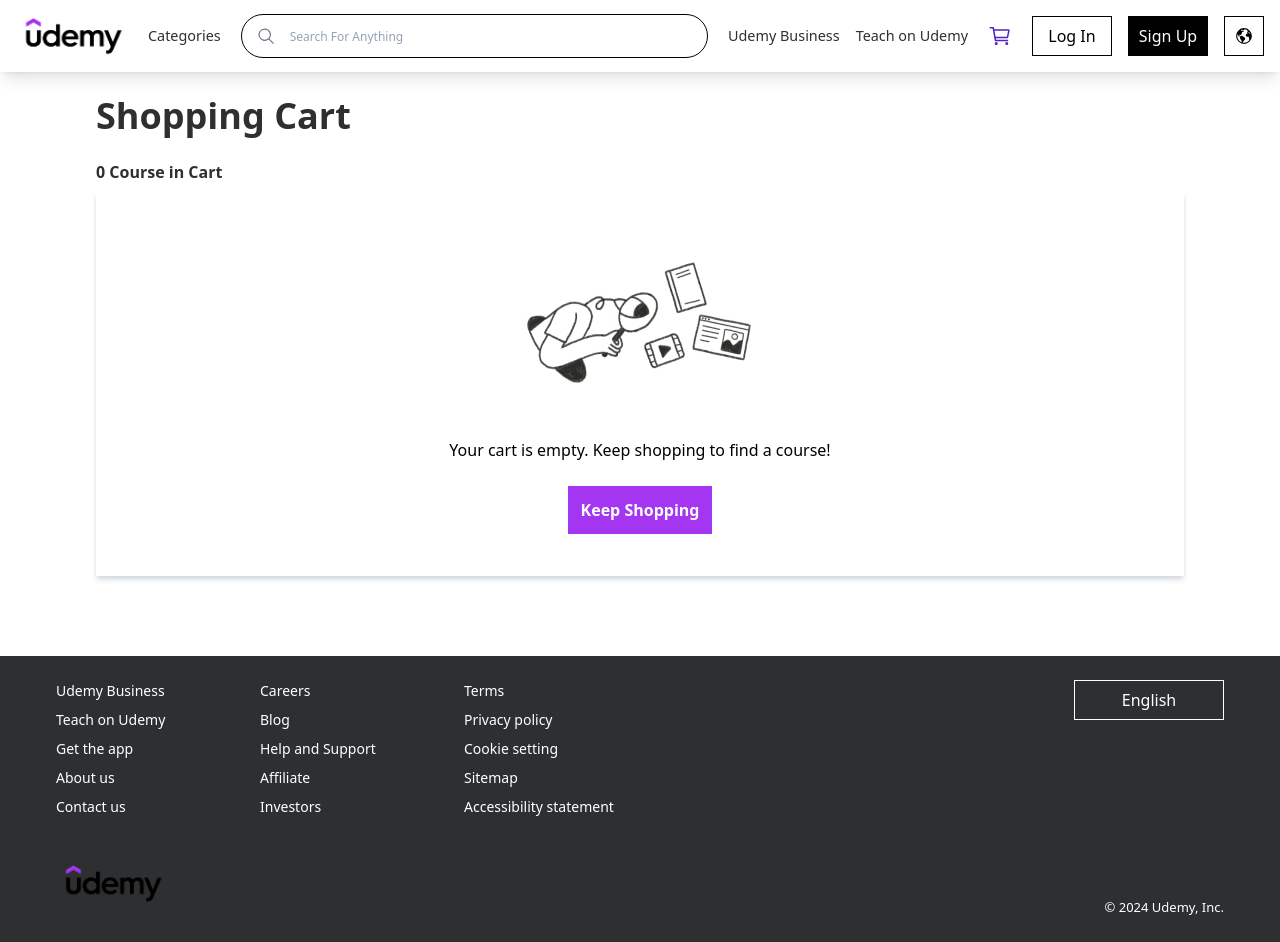
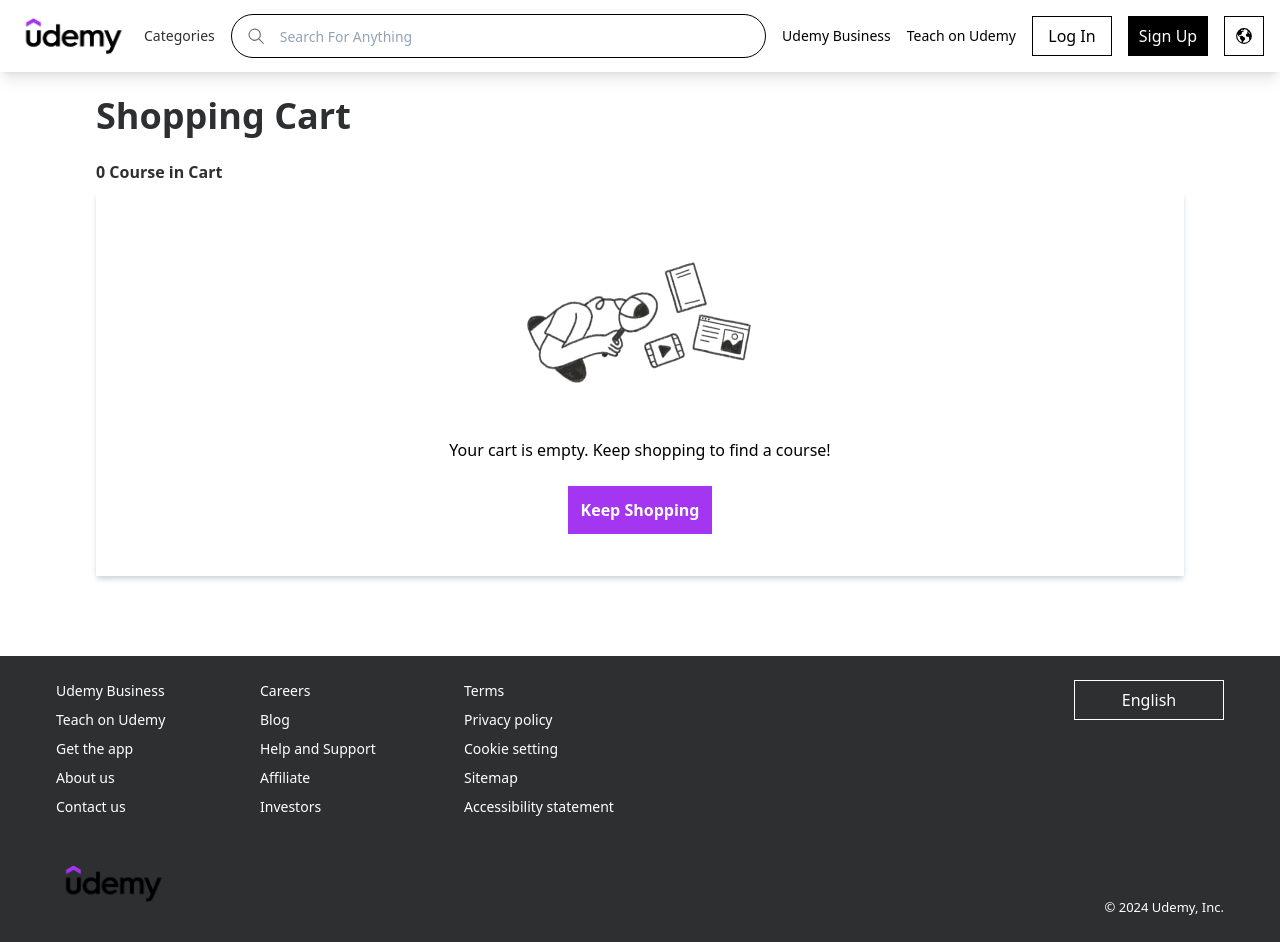
Before and after one commit to Muhamadeiid/Udemy, a React (Vite) app: page /cart in a window 1280 px wide. Built offline with nearby package versions, Linux system fonts and the light colour scheme.

Commit message:
updating searching

```diff
--- a/src/Components/NavBar/NavBar.jsx
+++ b/src/Components/NavBar/NavBar.jsx
@@ -5,140 +5,85 @@
 import { Link } from "react-router-dom";
 import { RxHamburgerMenu } from "react-icons/rx";
 import { useEffect, useState } from "react";
+import SearchBar from "./SearchBar";
+import myCourses from "./../../../public/courses.json";
 
 const NavBar = () => {
   const [menu, setMenu] = useState(false);
   const [showMobileMenu, setShowMobileMenu] = useState(false);
-  const [bigMenu, setBigMenu] = useState(false);
-
-  const windowHandler = () => {
-    let windowSize = window.innerWidth;
-    if (windowSize < 800) {
-      setMenu(true);
-    } else {
-      setMenu(false);
-      setBigMenu(false);
-      setShowMobileMenu(false);
-    }
+  const allCourses = [
+    ...myCourses.python.courses,
+    ...myCourses.draw.courses,
+    ...myCourses.dataScience.courses,
+    ...myCourses.aWS.courses,
+    ...myCourses.WebDev.courses,
+    ...myCourses.javaScript.courses,
+    ...myCourses.Excel.courses,
+  ];
+  const handleResize = () => {
+    setMenu(window.innerWidth < 800);
+    if (window.innerWidth >= 800) setShowMobileMenu(false);
   };
 
   useEffect(() => {
-    if (window.innerWidth < 800) {
-      setMenu(true);
-    } else {
-      setMenu(false);
-    }
+    window.addEventListener("resize", handleResize);
+    handleResize();
+    return () => window.removeEventListener("resize", handleResize);
   }, []);
 
-  useEffect(() => {
-    window.addEventListener("resize", windowHandler);
-    return () => {
-      window.removeEventListener("resize", windowHandler);
-    };
-  }, [menu]);
-
-  const toggleMobileMenu = () => {
-    setShowMobileMenu(!showMobileMenu);
+  const handleCourseClick = (courseId) => {
+    console.log("Course clicked:", courseId);
   };
 
   return (
-    <>
     <header
-        className={
-          menu
-            ? "z-10 flex justify-between items-center px-4 overflow-clip shadow-lg h-[60px]"
-            : "z-10 overflow-clip px-4 shadow-lg w-full h-[72px] gap-[20px] flex grow justify-center items-center"
-        }
+      className={`relative gap-4 z-40 flex justify-between items-center px-4 shadow-lg ${
+        menu ? "h-[60px]" : "h-[72px]"
+      }`}
     >
+      {menu && (
         <RxHamburgerMenu
           size={24}
-          className={menu ? "block cursor-pointer" : "hidden"}
-          onClick={toggleMobileMenu}
+          className="cursor-pointer"
+          onClick={() => setShowMobileMenu(!showMobileMenu)}
         />
-        <Link to={"/"}>
-          <img src={logo} alt="logo" className="w-28 h-max object-contain" />
+      )}
+
+      <Link to="/">
+        <img src={logo} alt="logo" className="w-28" />
       </Link>
 
-        <p
-          className={
-            menu
-              ? "hidden"
-              : "text-[#2d2f31] text-[0.9rem] cursor-pointer hover:text-maincolor"
-          }
-        >
+      {!menu && (
+        <>
+          <p className="text-[#2d2f31] text-sm cursor-pointer hover:text-maincolor">
             Categories
           </p>
-        <div className={menu ? "hidden" : "relative h-[44px] grow flex"}>
-          <GoSearch
-            size={18}
-            className="text-gray-500 absolute left-4 -translate-y-1/2 top-1/2"
+          <SearchBar
+            allCourses={allCourses}
+            onCourseClick={handleCourseClick}
           />
-          <input
-            placeholder="Search For Anything"
-            className="text-[12px] caret-slate-400 border-[1px] focus:outline-none border-black w-[100%] h-[100%] rounded-full absolute py-2 px-12 bg-transparent placeholder:text-slate-400 placeholder:text-[12px]"
-            type="text"
-          />
-        </div>
-        <div className={menu ? "hidden" : "flex gap-4"}>
-          <p className="text-[#2d2f31] text-[0.9rem] cursor-pointer hover:text-maincolor hidden lg:block">
+          <div className="flex gap-4">
+            <p className="hidden lg:block text-sm cursor-pointer hover:text-maincolor">
               Udemy Business
             </p>
-          <p className="text-[#2d2f31] text-[0.9rem] cursor-pointer hover:text-maincolor hidden big:block">
+            <p className="hidden xl:block text-sm cursor-pointer hover:text-maincolor">
               Teach on Udemy
             </p>
           </div>
           <div className="flex gap-4">
-          <GoSearch
-            size={24}
-            className={menu ? "block cursor-pointer" : "hidden"}
-          />
-          <Link to="/cart">
-            <IoCartOutline
-              size={24}
-              style={{ color: "#5022c3" }}
-              className="cursor-pointer"
-            />
-          </Link>
-        </div>
-        <div className={menu ? "hidden" : "flex gap-4"}>
             <button className="border border-black w-[80px] h-[40px] hover:bg-slate-200">
               Log In
             </button>
             <button className="border border-black w-[80px] h-[40px] bg-black text-white">
               Sign Up
             </button>
-          <button className="border border-black w-[40px] h-[40px] flex justify-center items-center hover:bg-slate-200">
+            <button className="border border-black w-[40px] h-[40px] flex items-center justify-center hover:bg-slate-200">
               <IoEarth size={18} />
             </button>
           </div>
-
-        {/* Mobile Menu */}
-        {showMobileMenu && (
-          <div className="fixed top-[60px] left-0 w-full bg-white shadow-lg z-20">
-            <div className="flex flex-col p-4 gap-4">
-              <p className="text-[#2d2f31] text-[0.9rem] cursor-pointer hover:text-maincolor">
-                Categories
-              </p>
-              <p className="text-[#2d2f31] text-[0.9rem] cursor-pointer hover:text-maincolor">
-                Udemy Business
-              </p>
-              <p className="text-[#2d2f31] text-[0.9rem] cursor-pointer hover:text-maincolor">
-                Teach on Udemy
-              </p>
-              <button className="border border-black w-full h-[40px] hover:bg-slate-200">
-                Log In
-              </button>
-              <button className="border border-black w-full h-[40px] bg-black text-white">
-                Sign Up
-              </button>
-              <button className="border border-black w-full h-[40px] flex justify-center items-center hover:bg-slate-200">
-                <IoEarth size={18} />
-              </button>
-            </div>
-          </div>
+        </>
       )}
     </header>
-    </>
   );
 };
 
--- /dev/null
+++ b/src/Components/NavBar/SearchBar.jsx
@@ -0,0 +1,64 @@
+import { GoSearch } from "react-icons/go";
+import { IoCartOutline, IoEarth } from "react-icons/io5";
+import { Link, useNavigate } from "react-router-dom";
+import { RxHamburgerMenu } from "react-icons/rx";
+import { useEffect, useState } from "react";
+import logo from "./../../Images/Udemy.png";
+import myCourses from "../../../public/courses.json";
+
+const SearchBar = ({ allCourses, onCourseClick }) => {
+  const [searchTerm, setSearchTerm] = useState("");
+  const [showSuggestions, setShowSuggestions] = useState(false);
+  const navigate = useNavigate();
+
+  const filteredCourses = allCourses.filter((course) =>
+    course.title.toLowerCase().includes(searchTerm.toLowerCase())
+  );
+
+  const handleSearchChange = (e) => {
+    setSearchTerm(e.target.value);
+    setShowSuggestions(e.target.value.length > 0);
+  };
+
+  const handleCourseClick = (id) => {
+    setSearchTerm("");
+    setShowSuggestions(false);
+    navigate(`/course/${id}`);
+  };
+
+  return (
+    <div className="relative h-[44px] grow flex">
+      <GoSearch size={18} className="text-gray-500 absolute left-4 -translate-y-1/2 top-1/2" />
+      <input
+        type="text"
+        value={searchTerm}
+        onChange={handleSearchChange}
+        placeholder="Search For Anything"
+        className="text-sm caret-slate-400 border border-black w-full h-full rounded-full py-2 px-12 bg-transparent placeholder:text-slate-400"
+      />
+
+      {showSuggestions && (
+        <div className="absolute top-full left-0 w-full bg-white border border-gray-300 shadow-lg rounded-lg mt-1 max-h-60 overflow-y-auto z-50">
+          {filteredCourses.length > 0 ? (
+            filteredCourses.map((course) => (
+              <div
+                key={course.id}
+                className="p-2 flex items-center hover:bg-gray-100 cursor-pointer"
+                onClick={() => handleCourseClick(course.id)}
+              >
+                <img src={course.image} alt={course.title} className="w-12 h-12 object-cover rounded mr-3" />
+                <div>
+                  <h3 className="text-sm font-semibold">{course.title}</h3>
+                  <p className="text-xs text-gray-600">{course.instructors[0]?.name || "Unknown Instructor"}</p>
+                </div>
+              </div>
+            ))
+          ) : (
+            <p className="p-2 text-sm text-gray-500">No courses found</p>
+          )}
+        </div>
+      )}
+    </div>
+  );
+};
+export default SearchBar;
```
Also changed, not shown: public/courses.json. Lines whose indentation alone changed are shown as unchanged.
